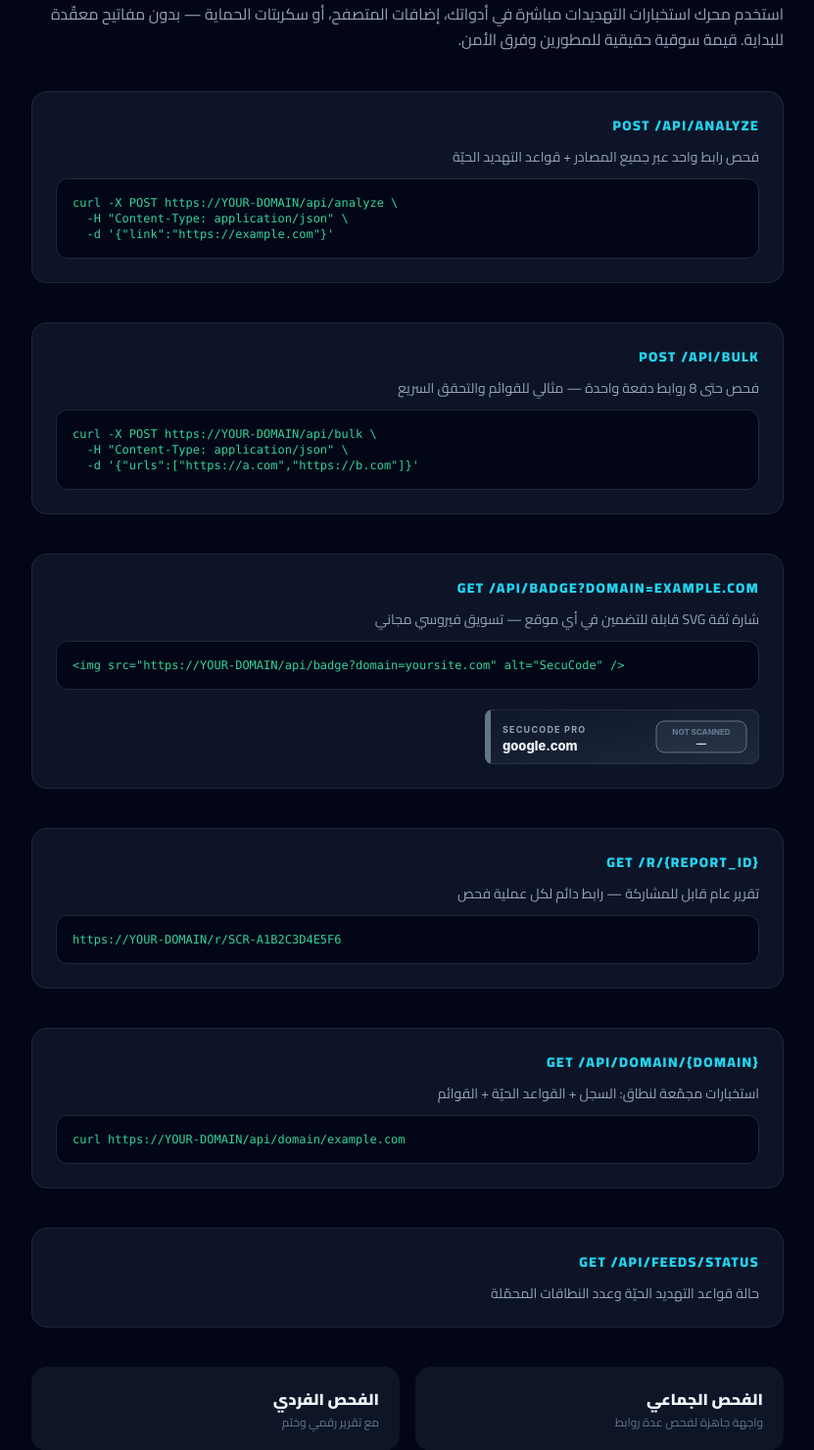
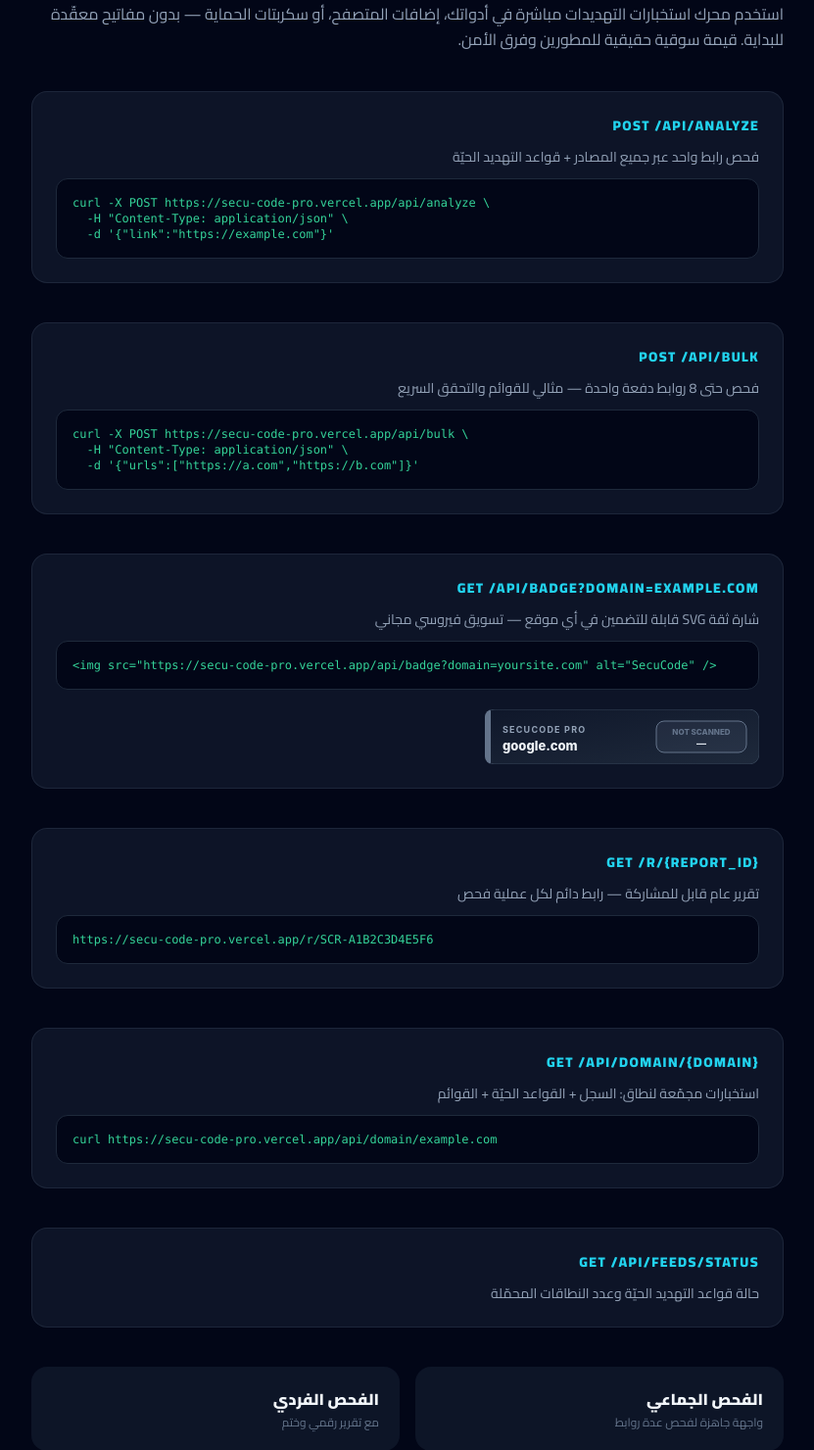
Before and after one commit to TareiqMoustafa/secu-code-pro, a Flask app: page /docs in a window 1280 px wide. Shown: the part 171-1651 px from the top of the page at 98% size, without its empty margins (224-1055 px from the left). Run offline with Flask 3, Linux system fonts and the light colour scheme; data that the repository does not hold is empty; some libraries are stand-ins or nearby versions.

Commit message:
Update API endpoint URLs in documentation

```diff
--- a/templates/docs.html
+++ b/templates/docs.html
@@ -37,7 +37,7 @@
     <section class="glass rounded-2xl p-6 space-y-3">
       <h2 class="font-black text-cyan-400 text-sm tracking-widest uppercase">POST /api/analyze</h2>
       <p class="text-sm text-slate-400">فحص رابط واحد عبر جميع المصادر + قواعد التهديد الحيّة</p>
-      <pre class="bg-slate-950 rounded-xl p-4 text-xs text-emerald-400 border border-slate-800">curl -X POST https://YOUR-DOMAIN/api/analyze \
+      <pre class="bg-slate-950 rounded-xl p-4 text-xs text-emerald-400 border border-slate-800">curl -X POST https://secu-code-pro.vercel.app/api/analyze \
   -H "Content-Type: application/json" \
   -d '{"link":"https://example.com"}'</pre>
     </section>
@@ -45,7 +45,7 @@
     <section class="glass rounded-2xl p-6 space-y-3">
       <h2 class="font-black text-cyan-400 text-sm tracking-widest uppercase">POST /api/bulk</h2>
       <p class="text-sm text-slate-400">فحص حتى 8 روابط دفعة واحدة — مثالي للقوائم والتحقق السريع</p>
-      <pre class="bg-slate-950 rounded-xl p-4 text-xs text-emerald-400 border border-slate-800">curl -X POST https://YOUR-DOMAIN/api/bulk \
+      <pre class="bg-slate-950 rounded-xl p-4 text-xs text-emerald-400 border border-slate-800">curl -X POST https://secu-code-pro.vercel.app/api/bulk \
   -H "Content-Type: application/json" \
   -d '{"urls":["https://a.com","https://b.com"]}'</pre>
     </section>
@@ -53,7 +53,7 @@
     <section class="glass rounded-2xl p-6 space-y-3">
       <h2 class="font-black text-cyan-400 text-sm tracking-widest uppercase">GET /api/badge?domain=example.com</h2>
       <p class="text-sm text-slate-400">شارة ثقة SVG قابلة للتضمين في أي موقع — تسويق فيروسي مجاني</p>
-      <pre class="bg-slate-950 rounded-xl p-4 text-xs text-emerald-400 border border-slate-800">&lt;img src="https://YOUR-DOMAIN/api/badge?domain=yoursite.com" alt="SecuCode" /&gt;</pre>
+      <pre class="bg-slate-950 rounded-xl p-4 text-xs text-emerald-400 border border-slate-800">&lt;img src="https://secu-code-pro.vercel.app/api/badge?domain=yoursite.com" alt="SecuCode" /&gt;</pre>
       <div class="pt-2">
         <img src="/api/badge?domain=google.com" alt="badge demo" class="rounded-lg" />
       </div>
@@ -62,13 +62,13 @@
     <section class="glass rounded-2xl p-6 space-y-3">
       <h2 class="font-black text-cyan-400 text-sm tracking-widest uppercase">GET /r/{report_id}</h2>
       <p class="text-sm text-slate-400">تقرير عام قابل للمشاركة — رابط دائم لكل عملية فحص</p>
-      <pre class="bg-slate-950 rounded-xl p-4 text-xs text-emerald-400 border border-slate-800">https://YOUR-DOMAIN/r/SCR-A1B2C3D4E5F6</pre>
+      <pre class="bg-slate-950 rounded-xl p-4 text-xs text-emerald-400 border border-slate-800">https://secu-code-pro.vercel.app/r/SCR-A1B2C3D4E5F6</pre>
     </section>
 
     <section class="glass rounded-2xl p-6 space-y-3">
       <h2 class="font-black text-cyan-400 text-sm tracking-widest uppercase">GET /api/domain/{domain}</h2>
       <p class="text-sm text-slate-400">استخبارات مجمّعة لنطاق: السجل + القواعد الحيّة + القوائم</p>
-      <pre class="bg-slate-950 rounded-xl p-4 text-xs text-emerald-400 border border-slate-800">curl https://YOUR-DOMAIN/api/domain/example.com</pre>
+      <pre class="bg-slate-950 rounded-xl p-4 text-xs text-emerald-400 border border-slate-800">curl https://secu-code-pro.vercel.app/api/domain/example.com</pre>
     </section>
 
     <section class="glass rounded-2xl p-6 space-y-3">
```
